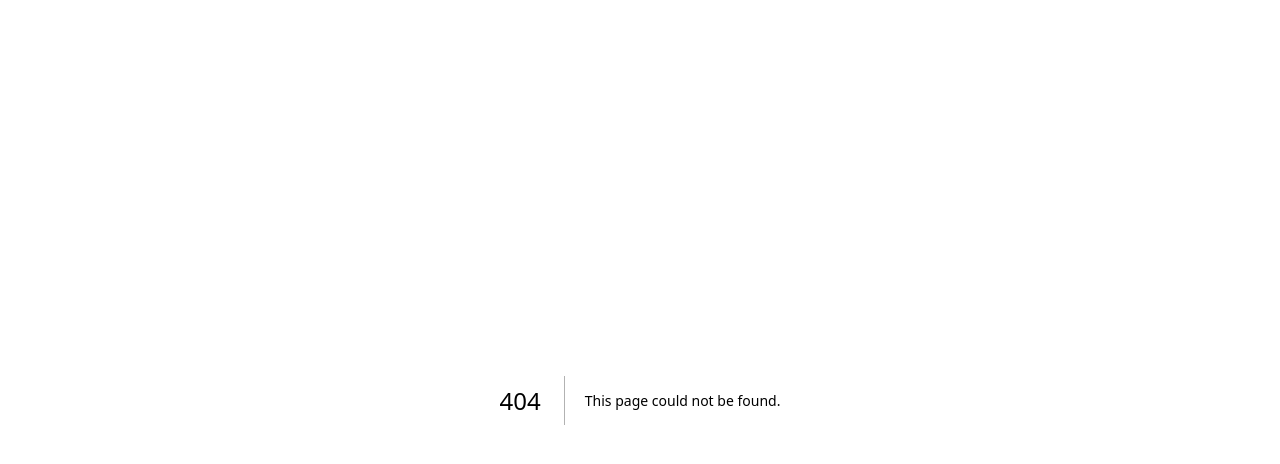
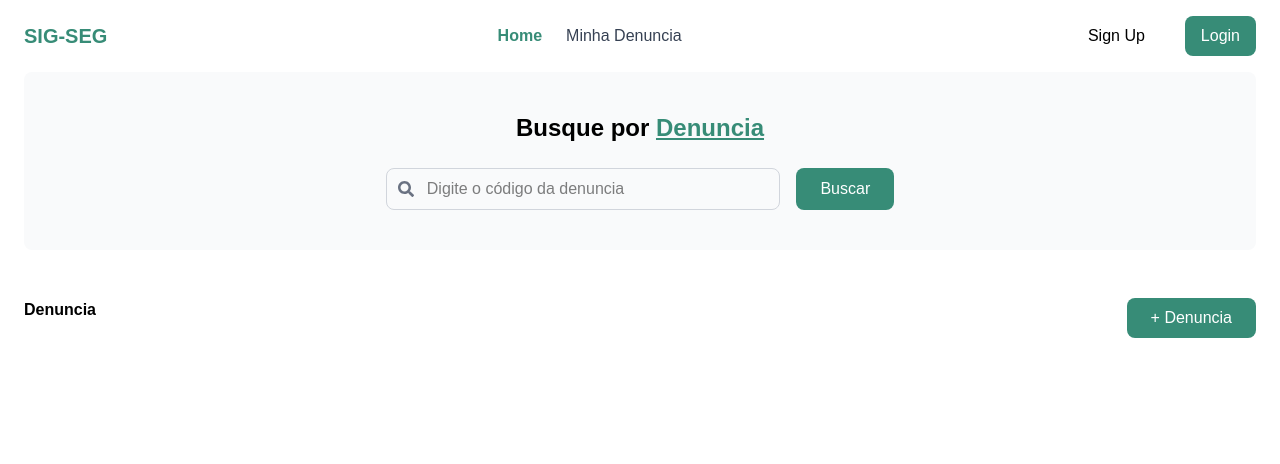
Before and after one commit to Luiz-gustavo-da-silva/sigsegfront, a Next.js app: page /myReport in a window 1280 px wide. Before the commit this address had no page. Shown: the top 464 px of the page. Built offline with nearby package versions, Linux system fonts and the light colour scheme.

Commit message:
feat: criação da tela de consulta de denuncia por código

```diff
--- /dev/null
+++ b/src/app/core/services/reportService.ts
@@ -0,0 +1,20 @@
+import { Report } from "../models/report-interface";
+
+export const findReportPublic = async (
+  code: string
+): Promise<Report | null> => {
+  try {
+    const response = await fetch(`http://localhost:3000/api/report/${code}`);
+
+    if (!response.ok) {
+      return null;
+    }
+
+    const data = await response.json();
+
+    return data;
+
+  } catch (error) {
+    return null;
+  }
+};
--- /dev/null
+++ b/src/app/myReport/page.tsx
@@ -0,0 +1,92 @@
+"use client";
+
+import { useState } from "react";
+import Header from "../components/header";
+import { findReportPublic } from "../core/services/reportService";
+import { Report } from "../core/models/report-interface";
+import { FaSearch } from "react-icons/fa";
+
+export default function MyReport() {
+  const [loading, setLoading] = useState(false);
+  const [report, setReport] = useState<Report | null>(null);
+  const [code, setCode] = useState("");
+  const [error, setError] = useState("");
+
+  const handleSearch = (e: React.FormEvent) => {
+    e.preventDefault();
+    fetchOccurrence();
+  };
+
+  const fetchOccurrence = async () => {
+    if (!code.trim()) return;
+    setLoading(true);
+    const data = await findReportPublic(code);
+
+    if(data){
+      setReport(data as Report);
+      setError("");
+    }else{
+      setReport(null);
+      setError("Nenhuma denuncia encontrada para o código informado.");
+    }
+
+    setLoading(false);
+  };
+
+  return (
+    <div className="min-h-screen">
+      <Header />
+
+      <form onSubmit={handleSearch}>
+        <div className="m-6 mt-0 bg-gray-50 rounded-lg p-6 py-10 text-center">
+          <h2 className="text-2xl font-bold">
+            Busque por{" "}
+            <span className="underline text-[#378c77]">Denuncia</span>
+          </h2>
+          <div className="mt-6 flex flex-wrap justify-center gap-4">
+            <div className="relative w-full sm:w-1/3">
+              <input
+                type="text"
+                placeholder="Digite o código da denuncia"
+                name="code"
+                value={code}
+                onChange={(e) => setCode(e.target.value)}
+                className="border border-gray-300 rounded-lg pl-10 py-2 w-full"
+              />
+              <FaSearch className="absolute left-3 top-[50%] transform -translate-y-1/2 text-gray-500" />
+            </div>
+            <button
+              className="text-white px-6 py-2 rounded-lg bg-[#378c77]"
+              type="submit"
+              disabled={loading}
+            >
+              {loading ? "Buscando..." : "Buscar"}
+            </button>
+          </div>
+        </div>
+      </form>
+
+      <div className="flex align-center p-6 justify-between">
+        <h1 className="text-1xl font-bold">Denuncia</h1>
+        <button className="text-white px-6 py-2 rounded-lg bg-[#378c77]">+ Denuncia</button>
+      </div>
+
+      {error && (
+        <div className="m-6 bg-red-100 text-red-700 p-4 rounded-lg text-center">
+          {error}
+        </div>
+      )}
+
+      {report && (
+        <div className="m-6 bg-white shadow-md rounded-lg p-6">
+          <h3 className="text-xl font-semibold">Detalhes da Ocorrência</h3>
+          <p><strong>Código:</strong> {report.code}</p>
+          <p><strong>Status:</strong> {report.status}  </p>
+          <p><strong>Descrição:</strong> {report.description}</p>
+          <p><strong>Criado em:</strong> {new Date(report.createdAt).toLocaleString()}</p>
+          <p><strong>Última atualização:</strong> {new Date(report.updatedAt).toLocaleString()}</p>
+        </div>
+      )}
+    </div>
+  );
+}
```
